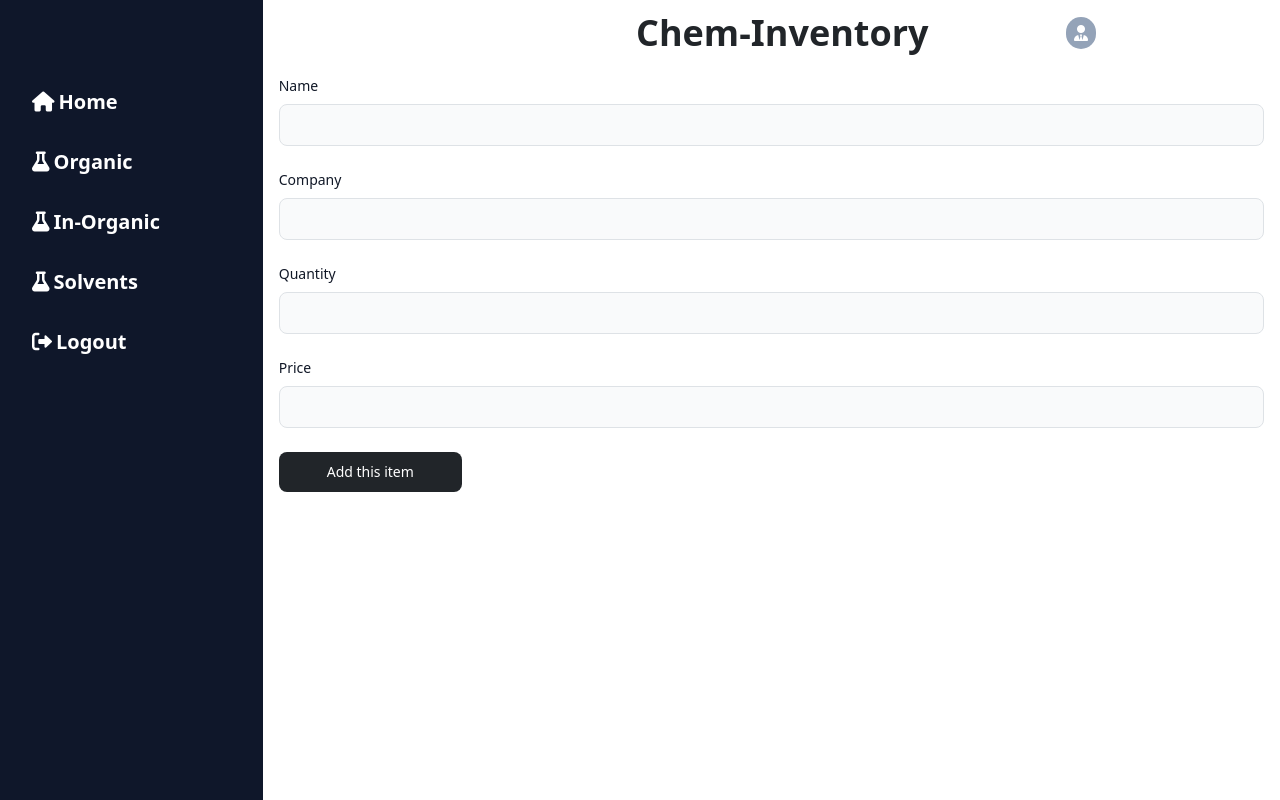
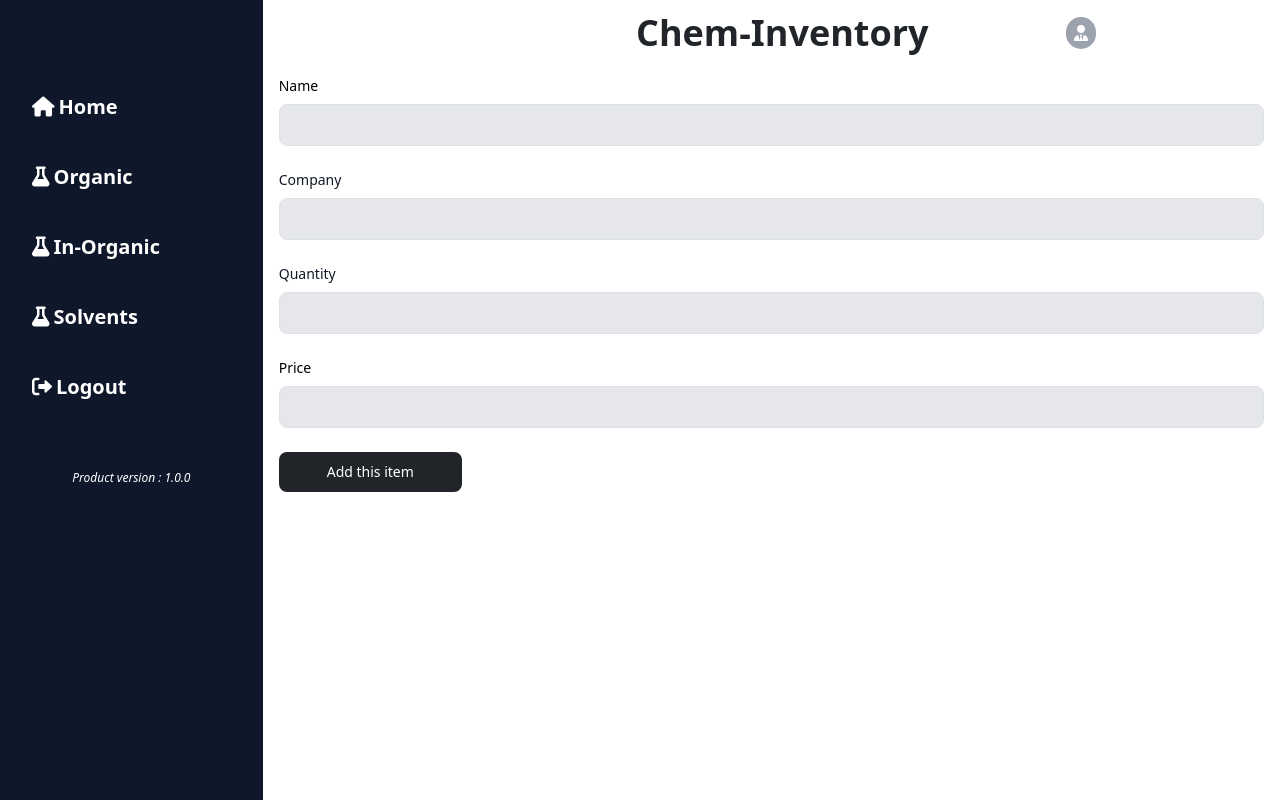
Before and after one commit to Vivekvvijayan/Chem-inventory, a Django app: page /add/ in a window 1280 px wide. Run offline with Django 3.2, Linux system fonts and the light colour scheme; some libraries are stand-ins or nearby versions.

Commit message:
initial commit

```diff
--- a/templates/addform.html
+++ b/templates/addform.html
@@ -5,20 +5,20 @@
 <form method="post">
     {% csrf_token %}
     <div class="mb-6">
-        <label for="base-input" class="block mb-2 text-sm font-medium text-gray-900 dark:text-white">Name</label>
-        <input type="text" name="name" id="base-input" class="bg-gray-50 border border-gray-300 text-gray-900 text-sm rounded-lg focus:ring-blue-500 focus:border-blue-500 block w-full p-2.5 dark:bg-gray-700 dark:border-gray-600 dark:placeholder-gray-400 dark:text-white dark:focus:ring-blue-500 dark:focus:border-blue-500">
+        <label for="base-input" class="block mb-2 text-sm font-medium text-black">Name</label>
+        <input type="text" name="name" id="base-input" class="bg-[#e5e7eb] border border-gray-300 text-gray-900 text-sm rounded-lg focus:ring-blue-500 focus:border-blue-500 block w-full p-2.5 dark:border-gray-600 dark:placeholder-gray-400 ">
     </div>
     <div class="mb-6">
-        <label for="base-input"  class="block mb-2 text-sm font-medium text-gray-900 dark:text-white">Company</label>
-        <input type="text" name="company" id="base-input" class="bg-gray-50 border border-gray-300 text-gray-900 text-sm rounded-lg focus:ring-blue-500 focus:border-blue-500 block w-full p-2.5 dark:bg-gray-700 dark:border-gray-600 dark:placeholder-gray-400 dark:text-white dark:focus:ring-blue-500 dark:focus:border-blue-500">
+        <label for="base-input"  class="block mb-2 text-sm font-medium text-gray-900 ">Company</label>
+        <input type="text" name="company" id="base-input" class="bg-[#e5e7eb] border border-gray-300 text-gray-900 text-sm rounded-lg  focus:border-blue-500 block w-full p-2.5 dark:border-gray-600 dark:placeholder-gray-400  dark: dark:focus:border-blue-500">
     </div>
     <div class="mb-6">
-        <label for="base-input" class="block mb-2 text-sm font-medium text-gray-900 dark:text-white">Quantity</label>
-        <input type="text" name="qty" id="base-input" class="bg-gray-50 border border-gray-300 text-gray-900 text-sm rounded-lg focus:ring-blue-500 focus:border-blue-500 block w-full p-2.5 dark:bg-gray-700 dark:border-gray-600 dark:placeholder-gray-400 dark:text-white dark:focus:ring-blue-500 dark:focus:border-blue-500">
+        <label for="base-input" class="block mb-2 text-sm font-medium text-gray-900 ">Quantity</label>
+        <input type="text" name="qty" id="base-input" class="bg-[#e5e7eb] border border-gray-300 text-black text-sm rounded-lg  focus:border-blue-500 block w-full p-2.5 dark:border-gray-600 dark:placeholder-gray-400  dark: dark:focus:border-blue-500">
     </div>
     <div class="mb-6">
-        <label for="base-input" class="block mb-2 text-sm font-medium text-gray-900 dark:text-white">Price</label>
-        <input type="text" name="price" id="base-input" class="bg-gray-50 border border-gray-300 text-gray-900 text-sm rounded-lg focus:ring-blue-500 focus:border-blue-500 block w-full p-2.5 dark:bg-gray-700 dark:border-gray-600 dark:placeholder-gray-400 dark:text-white dark:focus:ring-blue-500 dark:focus:border-blue-500">
+        <label for="base-input" class="block mb-2 text-sm font-medium text-black ">Price</label>
+        <input type="text" name="price" id="base-input" class="bg-[#e5e7eb] border border-gray-300 text-black text-sm rounded-lg text-black focus:border-blue-500 block w-full p-2.5 dark:placeholder-gray-400 dark:focus:ring-blue-500 dark:focus:border-blue-500">
     </div>
     <button type="submit" class="text-white bg-dark hover:bg-blue-800 focus:ring-4 focus:outline-none focus:ring-blue-300 font-medium rounded-lg text-sm px-5 py-2.5 text-center dark:bg-blue-600 dark:hover:bg-blue-700 dark:focus:ring-blue-800">Add this item</button>
 
--- a/templates/base.html
+++ b/templates/base.html
@@ -41,7 +41,7 @@
         </a>
         <span class="px-4 py-1 rounded-2xl text-gray-900 font-semibold">
           <i
-            class="fa-solid fa-user-tie p-2 text-white bg-slate-400 rounded-full mr-1"
+            class="fa-solid fa-user-tie p-2 text-white bg-gray-400 rounded-full mr-1"
           ></i>
           {{user.username}}
         </span>
@@ -52,9 +52,9 @@
       <div
         class="sidebar justify-left overflow-hidden w-[25%] bg-gradient-to-r from-slate-900 via-black-900 to-slate-900 h-screen p-4 overflow-hidden"
       >
-        <div class="flex flex-col">
+        <div class="flex flex-col ">
           <ul
-            class="text-white font-semibold text-xl flex flex-col h-[300px] mt-5 justify-around"
+            class="text-white font-semibold text-xl flex flex-col h-[350px] mt-5 justify-around"
           >
             <li
               class="hover:text-zinc-400 hover:bg-white p-2 flex justify-start items-center rounded-lg"
@@ -101,11 +101,12 @@
               >
             </li>
           </ul>
+          <p class="text-light text-xs text-white italic text-center mt-5">Product version : 1.0.0</p>
+          <!-- <p class="text-light text-xs text-white italic text-center mt-5">Developed By Department Of Computer Science</p> -->
         </div>
       </div>
 
       <!-- side bar  -->
-
       <div class="mt-[60px] h-auto pb-0 w-[100%] p-3">
         {% block body %} {% endblock %}
       </div>
--- a/templates/delete.html
+++ b/templates/delete.html
@@ -1,7 +1,7 @@
 {% extends 'base.html' %}
 
 {% block body %}
-<h2 class="text-2xl text-center">Are you want to delete? :<span class="text-red-700"> {{compound}}</span></h2>
+<h2 class="text-2xl text-center">Do you want to delete? :<span class="text-red-700"> {{compound}}</span></h2>
 <div class="flex w-[100%] justify-center mt-4">
 
     <form action="" method="post"class=''>
--- a/templates/update.html
+++ b/templates/update.html
@@ -5,7 +5,7 @@
   <div class="mb-6">
     <label
       for="base-input"
-      class="block mb-2 text-sm font-bold text-gray-900 dark:text-white"
+      class="block mb-2 text-sm font-bold text-black "
       >{{i.label}}</label
     >
     <input
@@ -13,14 +13,14 @@
       name="{{i.name}}"
       value="{{i.value}}"
       id="base-input"
-      class="bg-gray-200 border border-gray-300 text-gray-900 text-sm tracking-wider rounded-lg focus:ring-blue-500 focus:border-blue-500 block w-full p-2.5 dark:bg-gray-700 dark:border-gray-600 dark:placeholder-gray-400 dark:text-white dark:focus:ring-blue-500 dark:focus:border-blue-500"
+      class="bg-gray-200 border border-gray-300 text-sm tracking-wider rounded-lg focus:ring-blue-500 focus:border-blue-500 block w-full p-2.5 text-black dark:border-gray-600 dark:focus:ring-blue-500 dark:focus:border-blue-500"
     />
   </div>
   {% endfor %}
 
   <button
     type="submit"
-    class="text-white bg-dark hover:bg-blue-800 focus:ring-4 focus:outline-none focus:ring-blue-300 font-medium rounded-lg text-sm px-5 py-2.5 text-center dark:bg-blue-600 dark:hover:bg-blue-700 dark:focus:ring-blue-800"
+    class="text-white bg-dark hover:bg-blue-800 focus:ring-4 focus:outline-none focus:ring-blue-300 font-medium rounded-lg text-sm px-5 py-2.5 text-center text-black dark:hover:bg-blue-700 dark:focus:ring-blue-800"
   >
     Update this item
   </button>
```
Also changed, not shown: templates/datas.html (+7 -4 lines), templates/home.html (+6 -1 lines), templates/searchresults.html (+13 -5 lines), db.sqlite3, static/assets/images/bg.png (added), 1 other file.
